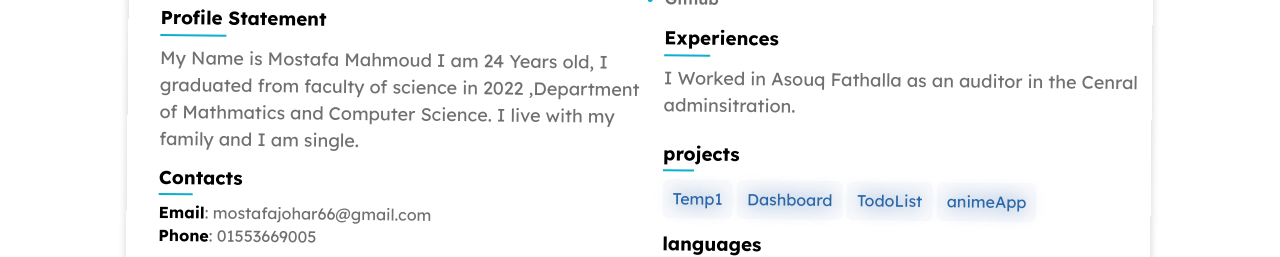
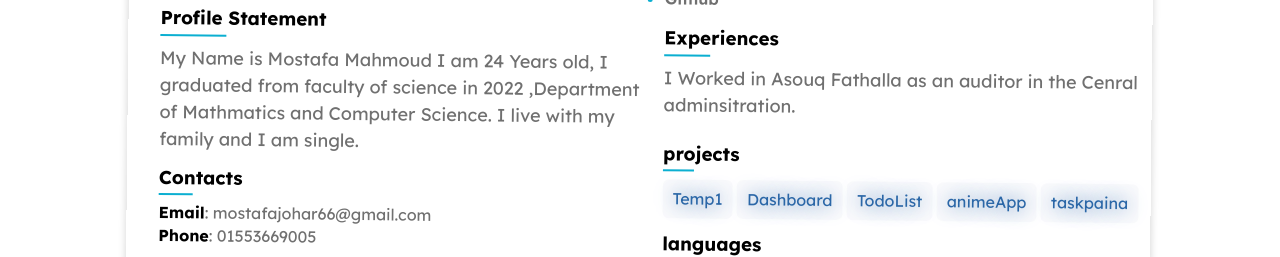
Before and after one commit to mostafa-johar/Cv, a plain HTML site: page index.html in a window 1280 px wide. Shown: the part 328-585 px from the top of the page. Drawn offline with Linux system fonts and the light colour scheme.

Commit message:
Update index.html

```diff
--- a/index.html
+++ b/index.html
@@ -96,6 +96,7 @@
                         <a href="https://mostafa-johar.github.io/dash/" target="_blank">Dashboard</a>
                         <a href="https://mostafa-johar.github.io/deployTodo/" target="_blank">TodoList</a>
                         <a href="https://aniiimee.netlify.app/" target="_blank">animeApp</a>
+                        <a href="https://taskpaina.netlify.app/" target="_blank">taskpaina</a>
 
                     </div>
                     <div class="languages">
```
